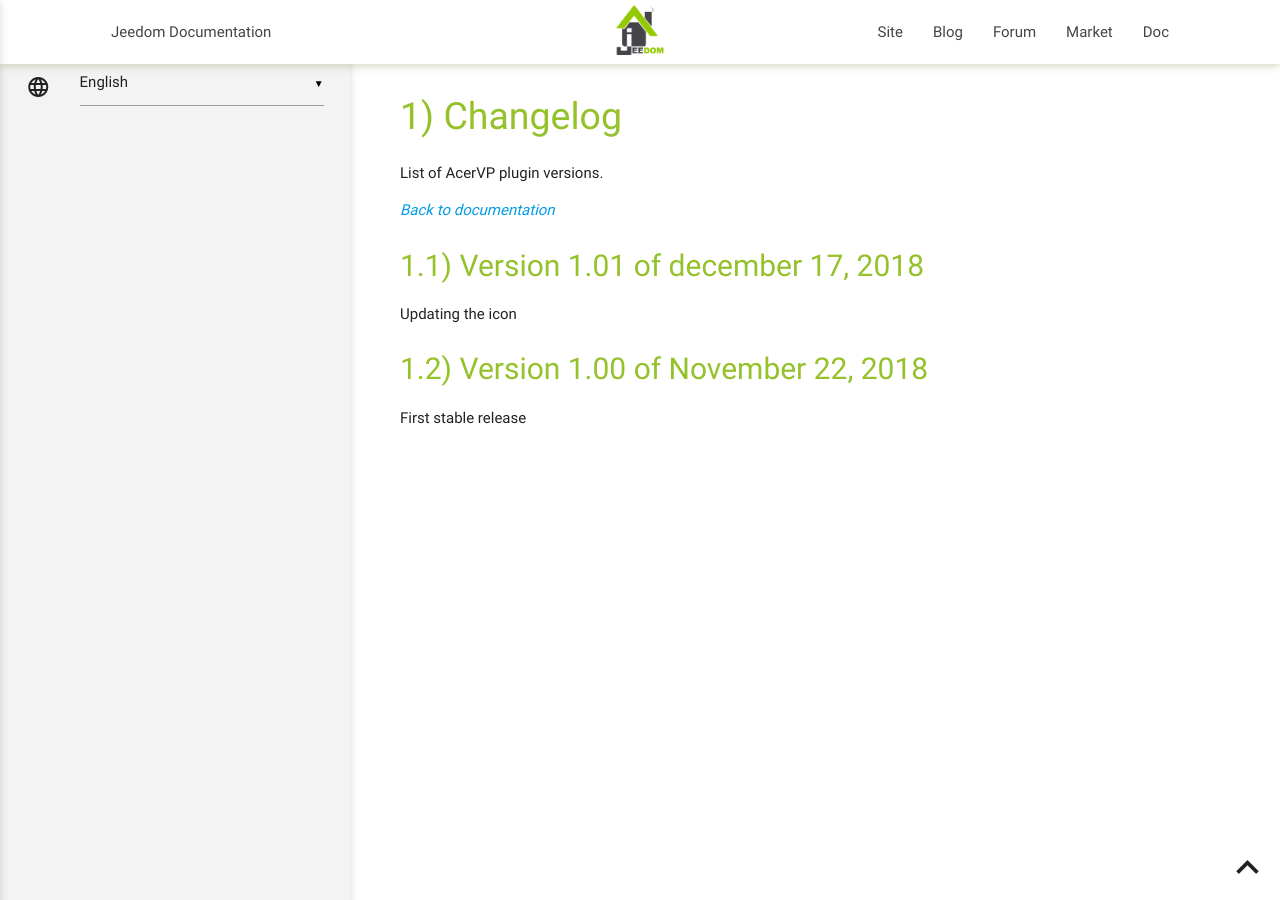
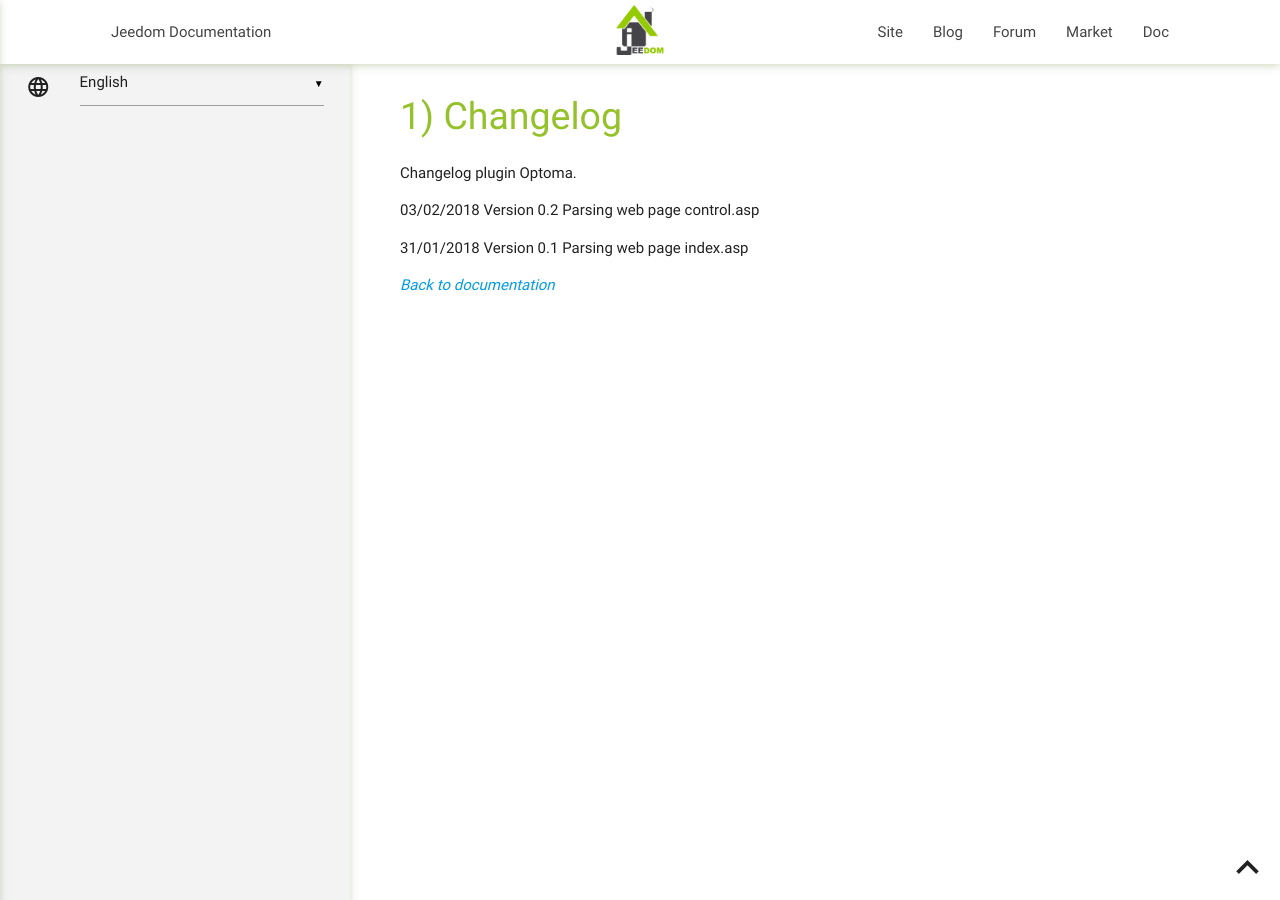
Before and after one commit to Flobul/Jeedom-Optoma, a Jekyll site: the page built from docs/en_US/changelog.md, in a window 1280 px wide. Built offline with Jekyll 4.4.1, drawn with Linux system fonts in a browser that asks for light colours; our own code applies the rules of GitHub Pages for plain Markdown files.

Commit message:
Documentations

```diff
--- a/docs/en_US/changelog.md
+++ b/docs/en_US/changelog.md
@@ -1,13 +1,13 @@
 # Changelog
 
-List of AcerVP plugin versions.
+Changelog plugin Optoma.
+
+03/02/2018
+Version 0.2
+Parsing web page control.asp
+
+31/01/2018
+Version 0.1
+Parsing web page index.asp
 
 *[Back to documentation](index.md)*
-
-## Version 1.01 of december 17, 2018
-
-Updating the icon
-
-## Version 1.00 of November 22, 2018
-
-First stable release
--- a/plugin_info/info.json
+++ b/plugin_info/info.json
@@ -10,8 +10,8 @@
 	"hasDependency" : false,
 	"hasOwnDeamon" : false,
 	"maxDependancyInstallTime" : 0,
-	"changelog" : "https://github.com/Flobul/Jeedom-Optoma/blob/master/docs/#language#/changelog.md",
-	"documentation" : "https://github.com/Flobul/Jeedom-Optoma/blob/master/docs/#language#/index.md",
+	"changelog" : "https://github.com/Flobul/Jeedom-Optoma/blob/master/docs/fr_FR/changelog.md",
+	"documentation" : "https://github.com/Flobul/Jeedom-Optoma/blob/master/docs/fr_FR/index.md",
 	"language" : ["fr_FR","en_US","sp_SP"],
 	"compatibility" : ["miniplus","smart","rpi","docker","diy","mobile"]
 }
```
Also changed, not shown: docs/en_US/index.md (+22 -24 lines), README.md, docs/assets/images/Dashboard.png, 1 other file.
